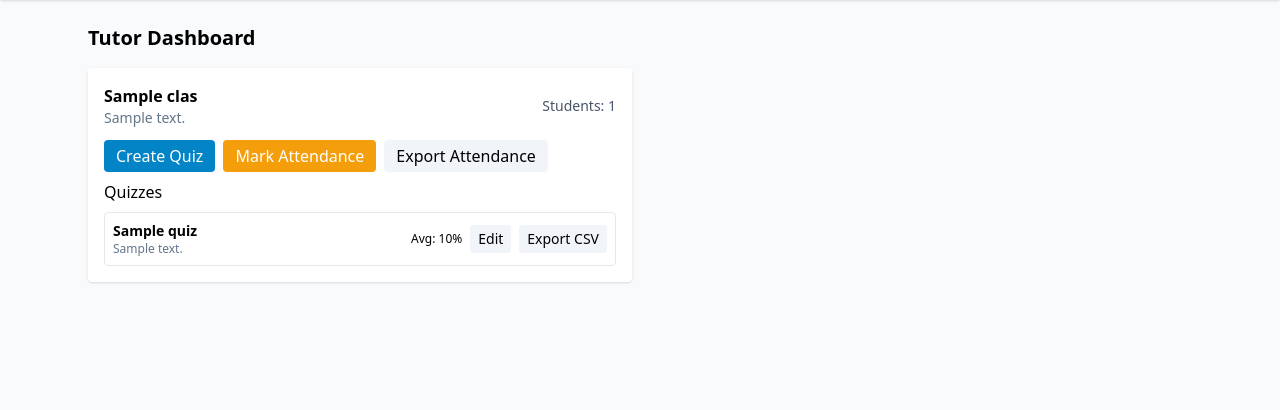
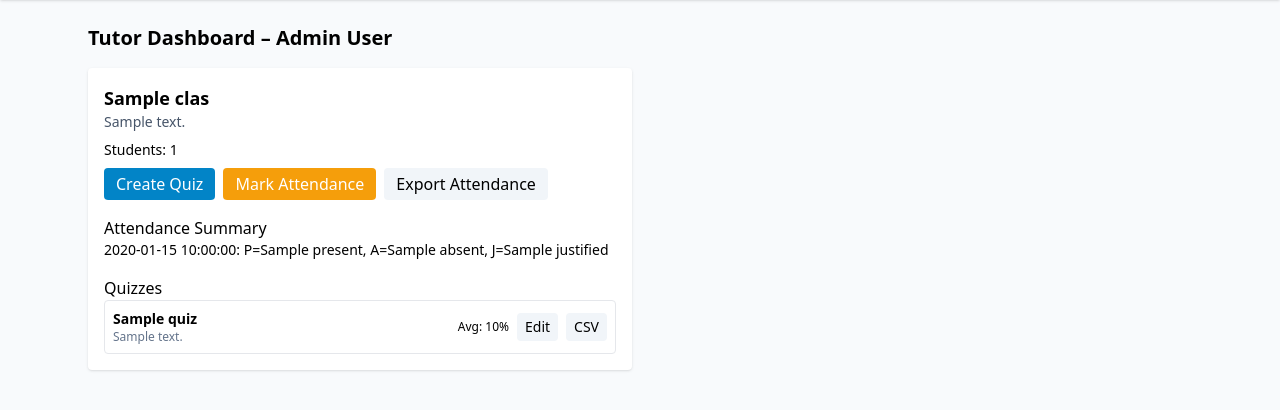
Before and after one commit to fitandfine/classroom, a Flask app: template templates/tutor_dashboard.html in a window 1280 px wide. Shown: the part 56-466 px from the top of the page. Run offline with Flask 2, Linux system fonts and the light colour scheme; a user stored in the database is signed in; tables that the repository leaves empty hold one stand-in row (values such as "Sample post"); the template is opened without the code that fills it: most values are stand-ins (such as "Sample title", 1, 10 or a date in 2020); some libraries are stand-ins or nearby versions.

```diff
--- a/templates/tutor_dashboard.html
+++ b/templates/tutor_dashboard.html
@@ -1,24 +1,32 @@
 {% extends "base.html" %}
+{% block title %}Tutor Dashboard{% endblock %}
 {% block content %}
-<h2 class="text-xl font-semibold mb-4">Tutor Dashboard</h2>
+<h2 class="text-xl font-bold mb-4">Tutor Dashboard – {{ current_user.name }}</h2>
+
 <div class="grid md:grid-cols-2 gap-4">
   {% for entry in class_data %}
   <div class="bg-white p-4 rounded shadow">
-      <div class="flex justify-between items-center">
-        <div><h3 class="font-semibold">{{ entry.class.title }}</h3><div class="text-sm text-slate-500">{{ entry.class.description }}</div></div>
-        <div class="text-sm text-slate-600">Students: {{ entry.students|length }}</div>
-      </div>
+    <h3 class="font-semibold text-lg">{{ entry.class.title }}</h3>
+    <p class="text-sm text-slate-600 mb-2">{{ entry.class.description }}</p>
+    <div class="text-sm mb-2">Students: {{ entry.students|length }}</div>
 
-      <div class="mt-3 space-y-2">
-        <div class="flex gap-2">
+    <div class="flex gap-2 mb-4">
       <a href="{{ url_for('tutor_upload_quiz', class_id=entry.class.id) }}" class="px-3 py-1 bg-sky-600 text-white rounded">Create Quiz</a>
       <a href="{{ url_for('tutor_attendance', class_id=entry.class.id) }}" class="px-3 py-1 bg-amber-500 text-white rounded">Mark Attendance</a>
       <a href="{{ url_for('export_attendance', class_id=entry.class.id) }}" class="px-3 py-1 bg-slate-100 rounded">Export Attendance</a>
     </div>
 
-        <div class="mt-2">
+    <h4 class="font-medium">Attendance Summary</h4>
+    <ul class="mb-4 text-sm">
+      {% for day in entry.attendance %}
+      <li>{{ day.date }}: P={{ day.present }}, A={{ day.absent }}, J={{ day.justified }}</li>
+      {% else %}
+      <li class="text-slate-500">No attendance recorded.</li>
+      {% endfor %}
+    </ul>
+
     <h4 class="font-medium">Quizzes</h4>
-          <ul class="mt-2 space-y-1 text-sm">
+    <ul class="space-y-1 text-sm">
       {% for stats in entry.quizzes %}
       <li class="flex justify-between items-center border rounded p-2">
         <div>
@@ -28,16 +36,16 @@
         <div class="flex gap-2 items-center">
           <div class="text-xs">Avg: {{ stats.avg_score }}%</div>
           <a href="{{ url_for('edit_quiz', quiz_id=stats.quiz.id) }}" class="px-2 py-1 bg-slate-100 rounded">Edit</a>
-                  <a href="{{ url_for('export_quiz_csv', quiz_id=stats.quiz.id) }}" class="px-2 py-1 bg-slate-100 rounded">Export CSV</a>
+          <a href="{{ url_for('export_quiz_csv', quiz_id=stats.quiz.id) }}" class="px-2 py-1 bg-slate-100 rounded">CSV</a>
         </div>
       </li>
       {% else %}
-              <li class="text-slate-500">No quizzes yet</li>
+      <li class="text-slate-500">No quizzes yet.</li>
       {% endfor %}
     </ul>
   </div>
-      </div>
-    </div>
+  {% else %}
+  <p class="text-slate-500">No classes yet. Create one to get started.</p>
   {% endfor %}
 </div>
 {% endblock %}
```
Also changed, not shown: templates/dashboard_student.html (deleted, +0 -18 lines), templates/student_dashboard.html (added, +64 -0 lines), classroom.db. Lines whose indentation alone changed are shown as unchanged.
